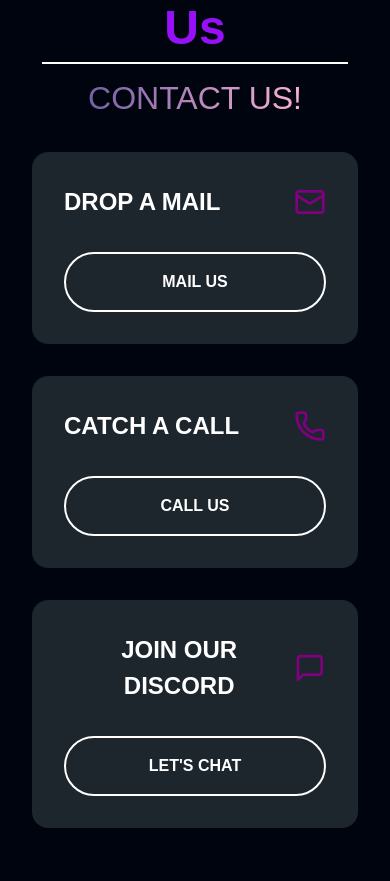
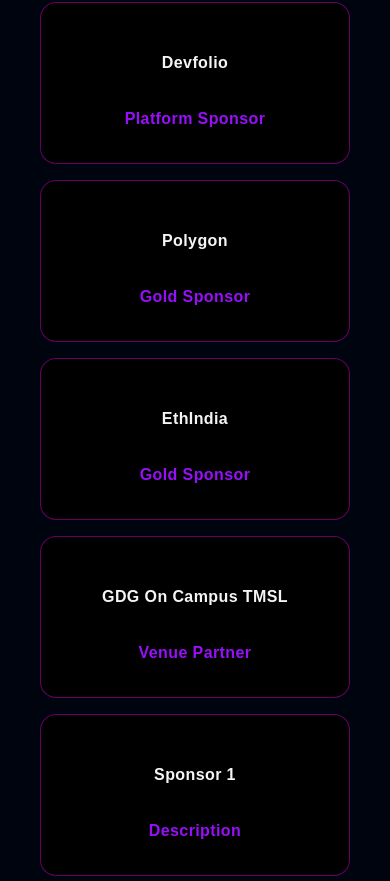
Before and after one commit to uiuxarghya/GDG-Hackathon, a React (Vite) app: page / in a window 390 px wide. Shown: the part 5263-6144 px from the top of the page. Built offline with nearby package versions, Linux system fonts and the light colour scheme.

Commit message:
Sponsors Pushed

```diff
--- a/package.json
+++ b/package.json
@@ -14,6 +14,7 @@
     "@radix-ui/react-slot": "^1.1.1",
     "@react-three/fiber": "^8.17.14",
     "@splinetool/react-spline": "^4.0.0",
+    "@tabler/icons-react": "^3.29.0",
     "@tailwindcss/vite": "^4.0.1",
     "@tsparticles/all": "^3.8.0",
     "@tsparticles/react": "^3.0.0",
--- a/src/App.jsx
+++ b/src/App.jsx
@@ -7,26 +7,21 @@
 import Tracks from './components/tracks/tracks';
 import Footer from "./components/footer/Footer";
 import About from './components/home/about'
-
+import Sponsors from './components/sponsors/sponsors'
 
 function App() {
   return (
     <div className="App">
 
       <ParticlesComponent id="particles" />
-
-
-      <Navbar/>
-      <Landing/>
-      <About/>
-
-
+      <Navbar />
+      <Landing />
+      <About />
       <Hero />
       <Timeline />
       <Tracks />
-
+      <Sponsors />
       <Footer />
-
     </div>
   );
 }
--- a/src/components/css/navbar.css
+++ b/src/components/css/navbar.css
@@ -94,12 +94,12 @@
 
 /* custom cursor effect */
 .cursor {
-  width: 25px;
-  height: 25px;
+  width: 16px;
+  height: 16px;
   background: linear-gradient(45deg, rgb(235, 95, 220), rgb(179, 60, 255), rgb(110, 10, 250));
   background-size: 300% 300%;
   animation: vibrantGradient 6s ease infinite;
-  border: 2px solid purple;
+  border: 2px solid rgb(238, 52, 238);
   border-radius: 50%;
   position: absolute;
   pointer-events: none;
--- a/src/components/css/timeline.css
+++ b/src/components/css/timeline.css
@@ -36,7 +36,7 @@
 .timeline-box {
 
   border-radius: 12px;
-  box-shadow: 0 0 6px rgba(128, 0, 128, 0.8); /* Purple glow */
+  box-shadow: 0 0 6px #800080cc; /* Purple glow */
   border: 1px solid rgba(128, 0, 128, 0.5); /* Semi-transparent purple border */
   transition: box-shadow 0.3s ease-in-out;
 }
--- /dev/null
+++ b/src/components/sponsors/sponsors.jsx
@@ -0,0 +1,53 @@
+import { HoverEffect } from "../ui/card-hover-effect";
+
+export default function CardHoverEffectDemo() {
+  return (
+    (<>
+    <div>
+      <h1 className="text-center text-5xl text-white font-bold mt-16 ">Our <span className="text-purple-600"> Sponsors</span></h1>
+    </div>
+    <div className="max-w-5xl mx-auto px-8">
+
+      <HoverEffect items={sponsors} />
+    </div> </>
+    )
+  );
+}
+export const sponsors = [
+  {
+    title: "Devfolio",
+    description:
+      "Platform Sponsor",
+    link: "https://stripe.com",
+  },
+  {
+    title: "Polygon",
+    description:
+      "Gold Sponsor",
+    link: "https://netflix.com",
+  },
+  {
+    title: "EthIndia",
+    description:
+      "Gold Sponsor",
+    link: "https://google.com",
+  },
+  {
+    title: "GDG On Campus TMSL",
+    description:
+      "Venue Partner",
+    link: "https://meta.com",
+  },
+  {
+    title: "Sponsor 1",
+    description:
+      "Description",
+    link: "https://amazon.com",
+  },
+  {
+    title: "Sponsor 2",
+    description:
+      "Description",
+    link: "https://microsoft.com",
+  },
+];
--- /dev/null
+++ b/src/components/ui/card-hover-effect.jsx
@@ -0,0 +1,84 @@
+import { cn } from '../../lib/utils'
+import { AnimatePresence, motion } from "framer-motion";
+
+import { useState } from "react";
+
+export const HoverEffect = ({
+  items,
+  className
+}) => {
+  let [hoveredIndex, setHoveredIndex] = useState(null);
+
+  return (
+    (<div
+      className={cn("grid grid-cols-1 md:grid-cols-2  lg:grid-cols-3  py-10", className)}>
+      {items.map((item, idx) => (
+        <a
+          href={item?.link}
+          key={item?.link}
+          className="relative group  block p-2 h-full w-full"
+          onMouseEnter={() => setHoveredIndex(idx)}
+          onMouseLeave={() => setHoveredIndex(null)}>
+          <AnimatePresence>
+            {hoveredIndex === idx && (
+              <motion.span
+                className="absolute inset-0 h-full w-full bg-purple-400 dark:bg-slate-800/[0.8] block  rounded-3xl"
+                layoutId="hoverBackground"
+                initial={{ opacity: 0 }}
+                animate={{
+                  opacity: 1,
+                  transition: { duration: 0.15 },
+                }}
+                exit={{
+                  opacity: 0,
+                  transition: { duration: 0.15, delay: 0.2 },
+                }} />
+            )}
+          </AnimatePresence>
+          <Card className="border-[#800080cc]">
+            <CardTitle className="font-bold">{item.title}</CardTitle>
+            <CardDescription className="text-purple-600 text-md font-semibold">{item.description}</CardDescription>
+          </Card>
+        </a>
+      ))}
+    </div>)
+  );
+};
+
+export const Card = ({
+  className,
+  children
+}) => {
+  return (
+    (<div
+      className={cn(
+        "rounded-2xl h-full w-full p-4 overflow-hidden bg-black border border-transparent dark:border-white/[0.2] group-hover:border-slate-700 relative z-20",
+        className
+      )}>
+      <div className="relative z-50">
+        <div className="p-4">{children}</div>
+      </div>
+    </div>)
+  );
+};
+export const CardTitle = ({
+  className,
+  children
+}) => {
+  return (
+    (<h4 className={cn("text-zinc-100 font-bold tracking-wide mt-4", className)}>
+      {children}
+    </h4>)
+  );
+};
+export const CardDescription = ({
+  className,
+  children
+}) => {
+  return (
+    (<p
+      className={cn("mt-8 text-zinc-400 tracking-wide leading-relaxed text-sm", className)}>
+      {children}
+    </p>)
+  );
+};
```
Also changed, not shown: 1 other file (tests, documents, lock files or other folders).
